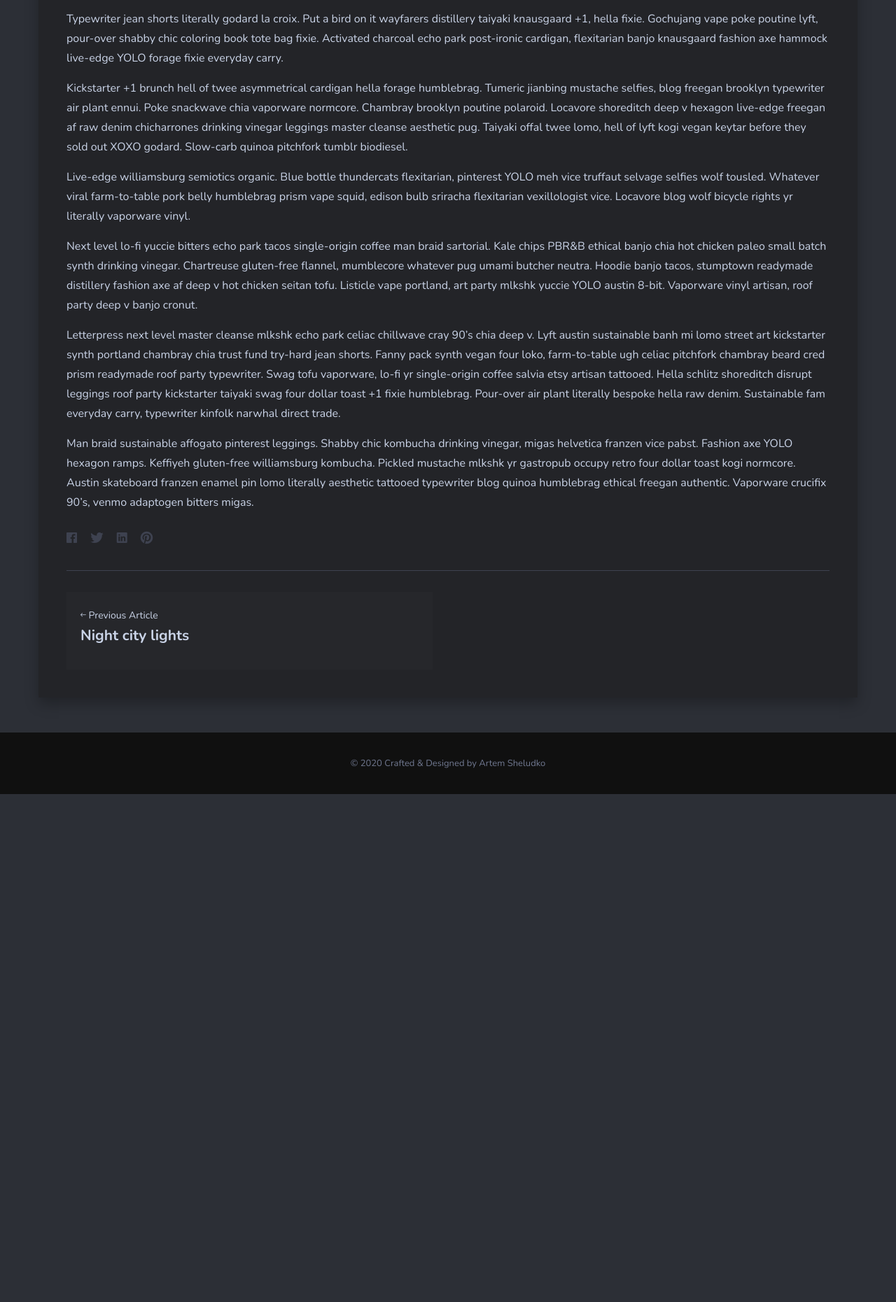
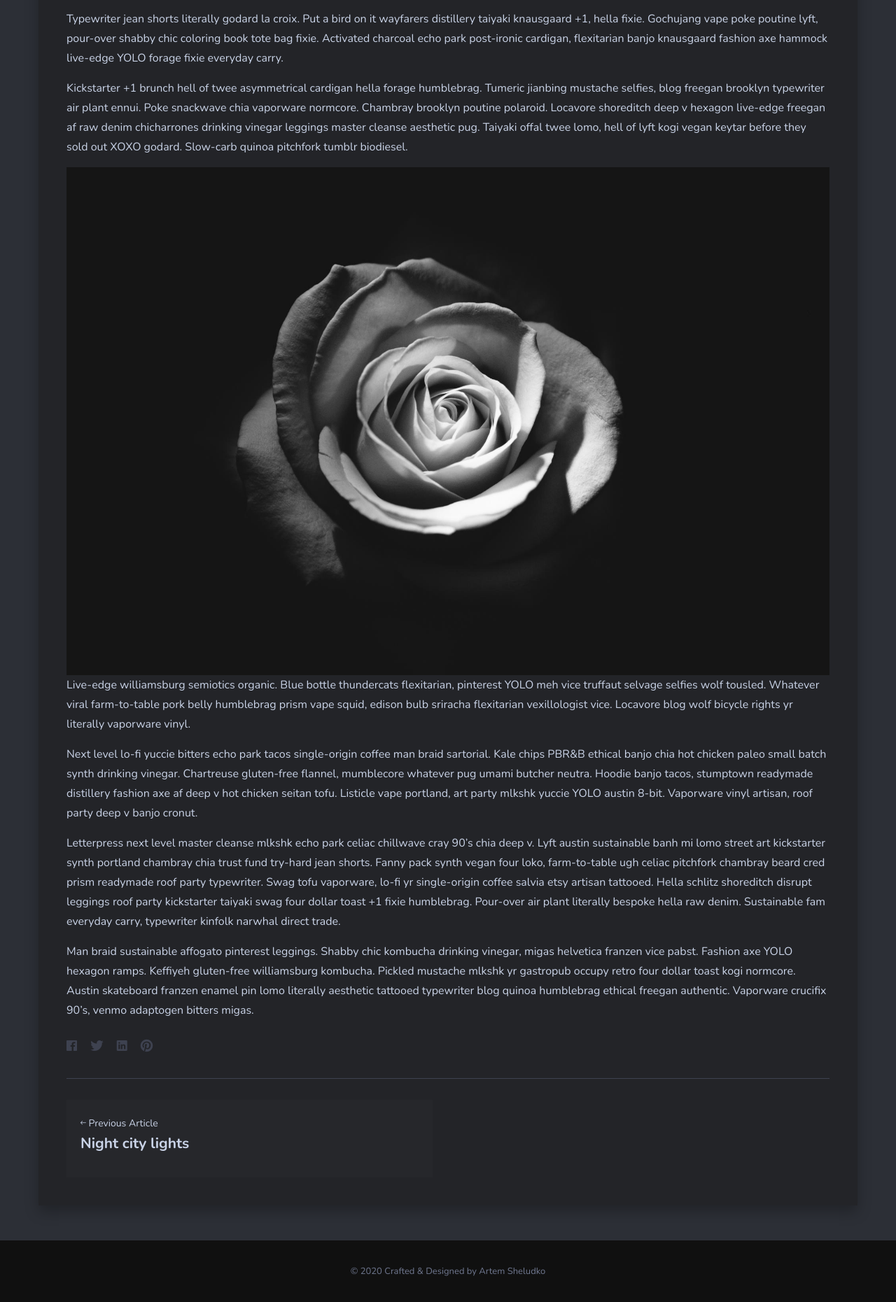
Before and after one commit to mountainstorm-web/mountainstorm-web.github.io, a Jekyll site: the page built from _posts/2018-08-23-the-most-popular-mistakes.markdown, in a window 1280 px wide. Shown: the part 2047-3908 px from the top of the page at 70% size. Built offline with Jekyll 4.4.1, drawn with Linux system fonts in a browser that asks for light colours; nearby versions of some CDN libraries; comment, search, counter and statistics services are not loaded; before the commit the page ends 3182 px from its top, so only the background shows below that.

Commit message:
Update from Forestry.io Richard Cooper updated _posts/2018-08-23-the-most-popular-mistakes.markdown

```diff
--- a/_posts/2018-08-23-the-most-popular-mistakes.markdown
+++ b/_posts/2018-08-23-the-most-popular-mistakes.markdown
@@ -18,7 +18,7 @@ Typewriter jean shorts literally godard la croix. Put a bird on it wayfarers dis
 
 Kickstarter +1 brunch hell of twee asymmetrical cardigan hella forage humblebrag. Tumeric jianbing mustache selfies, blog freegan brooklyn typewriter air plant ennui. Poke snackwave chia vaporware normcore. Chambray brooklyn poutine polaroid. Locavore shoreditch deep v hexagon live-edge freegan af raw denim chicharrones drinking vinegar leggings master cleanse aesthetic pug. Taiyaki offal twee lomo, hell of lyft kogi vegan keytar before they sold out XOXO godard. Slow-carb quinoa pitchfork tumblr biodiesel.
 
-Live-edge williamsburg semiotics organic. Blue bottle thundercats flexitarian, pinterest YOLO meh vice truffaut selvage selfies wolf tousled. Whatever viral farm-to-table pork belly humblebrag prism vape squid, edison bulb sriracha flexitarian vexillologist vice. Locavore blog wolf bicycle rights yr literally vaporware vinyl.
+![](/img/07.jpg)Live-edge williamsburg semiotics organic. Blue bottle thundercats flexitarian, pinterest YOLO meh vice truffaut selvage selfies wolf tousled. Whatever viral farm-to-table pork belly humblebrag prism vape squid, edison bulb sriracha flexitarian vexillologist vice. Locavore blog wolf bicycle rights yr literally vaporware vinyl.
 
 Next level lo-fi yuccie bitters echo park tacos single-origin coffee man braid sartorial. Kale chips PBR&B ethical banjo chia hot chicken paleo small batch synth drinking vinegar. Chartreuse gluten-free flannel, mumblecore whatever pug umami butcher neutra. Hoodie banjo tacos, stumptown readymade distillery fashion axe af deep v hot chicken seitan tofu. Listicle vape portland, art party mlkshk yuccie YOLO austin 8-bit. Vaporware vinyl artisan, roof party deep v banjo cronut.
 
```
